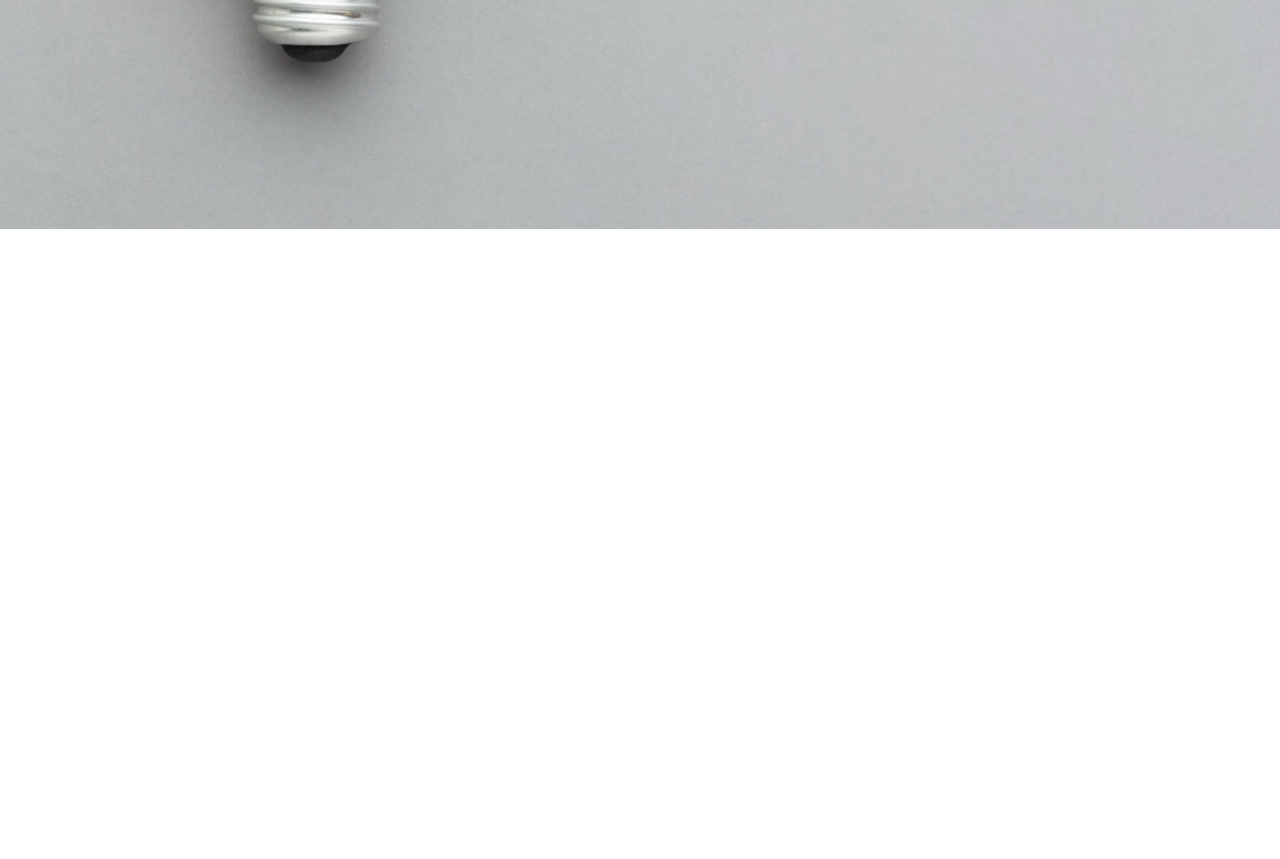
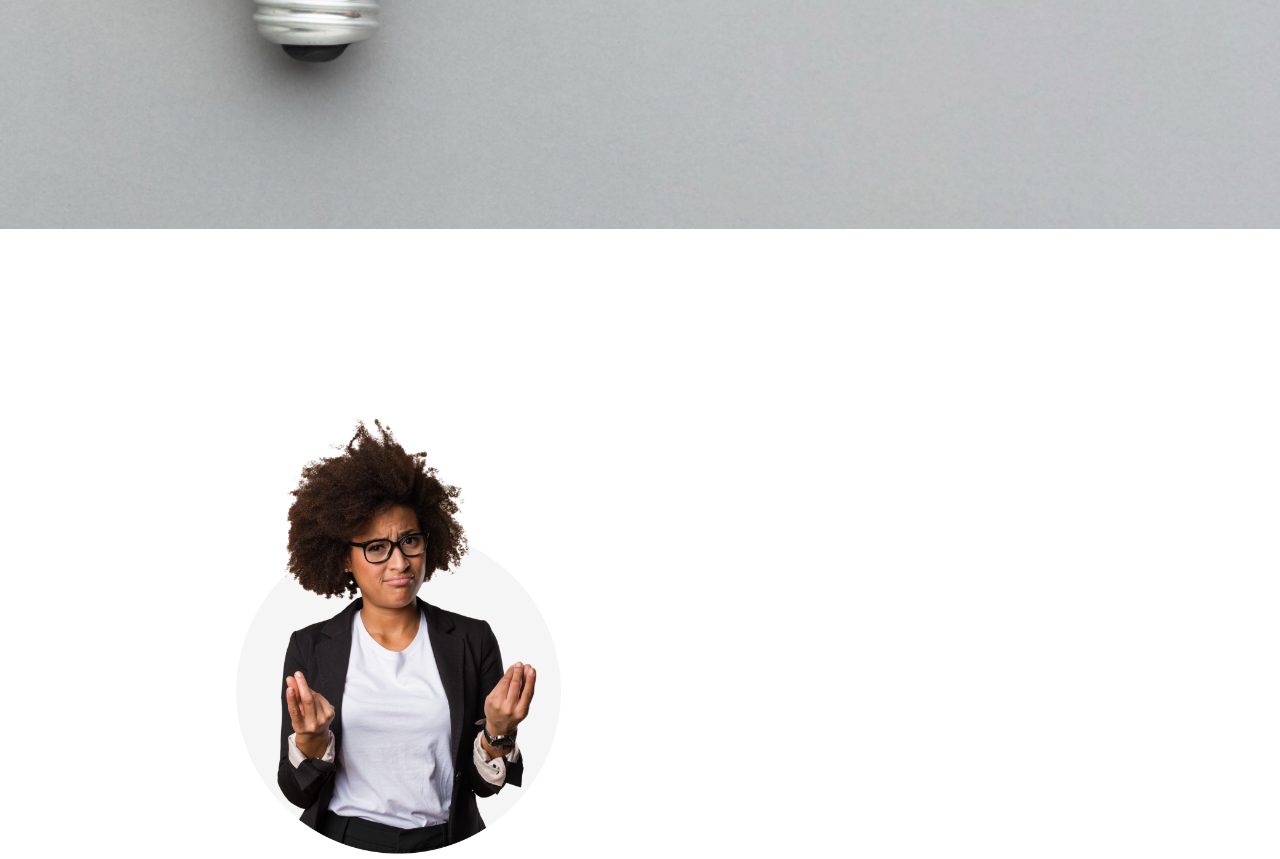
Before and after one commit to masumraheel/my-new-year-project, a plain HTML site: page index.html in a window 1280 px wide. Shown: the part 651-1510 px from the top of the page. Before the commit the page ends 880 px from the top, so only its background shows below. Drawn offline with nearby package versions, Linux system fonts and the light colour scheme.

Commit message:
main part image set

```diff
--- a/index.html
+++ b/index.html
@@ -18,7 +18,11 @@
        </div>
     </header>
     <main>
-
+        <section class="content">
+            <div class="failure-face">
+                <img src="images/person.png" alt="">
+            </div>
+        </section>
     </main>
     <footer>
 
--- a/styles/style.css
+++ b/styles/style.css
@@ -2,6 +2,10 @@
     margin: 0;
     padding: 0;
     font-family: 'Open Sans', sans-serif;
+}
+body{
+    width: 100%;
+    height:30vh;
 }
 .banner{
     width: 100%;
@@ -49,3 +53,11 @@
     background-color: #F15B22;
     color: #FFF;
 }
+
+.failure-face img{
+    width: 350px;
+    position: relative;
+    padding-left: 222px;
+    padding-top: 180px;
+    background-position: absolute;
+}
```
